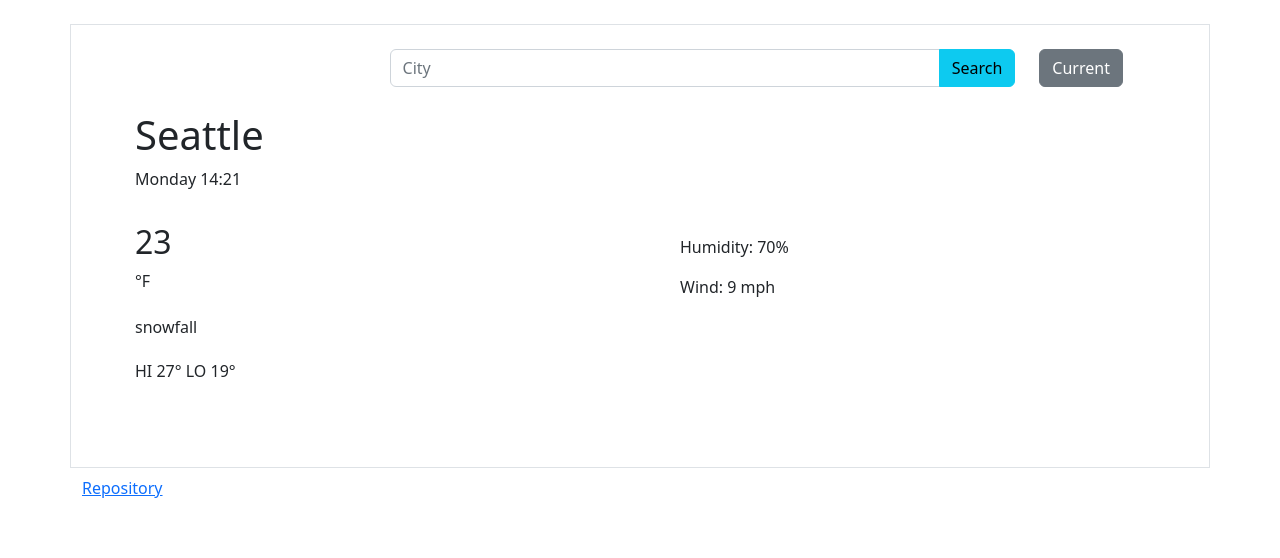
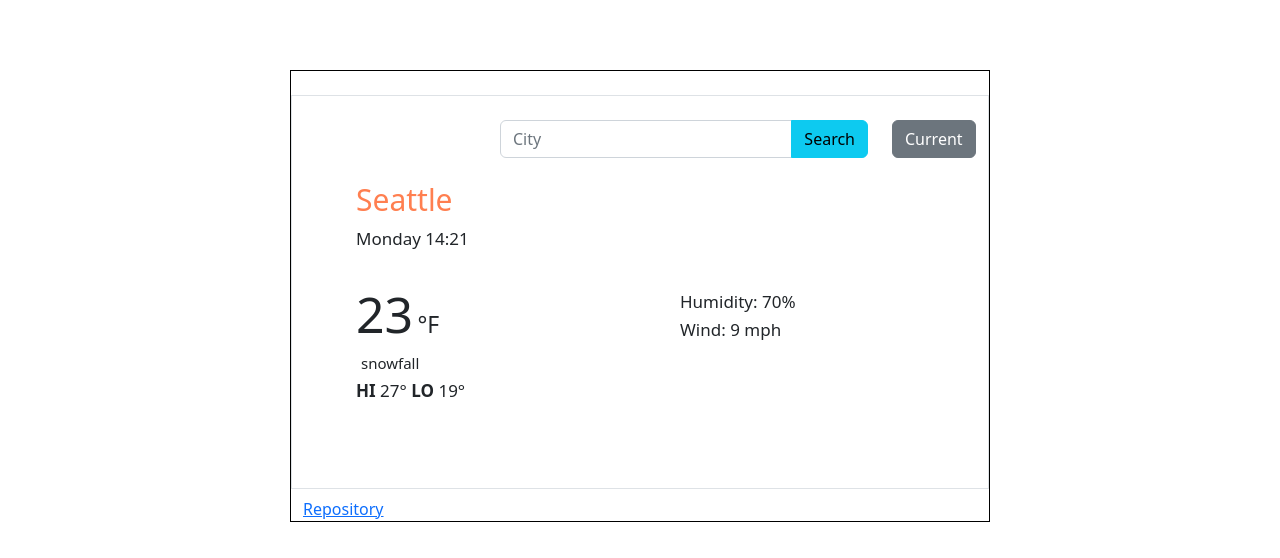
Before and after one commit to brim-bold/Newer-project, a website built with Parcel: page index.html in a window 1280 px wide. Built offline with nearby package versions, Linux system fonts and the light colour scheme.

Commit message:
updated css link path in html file

```diff
--- a/index.html
+++ b/index.html
@@ -12,7 +12,7 @@
       integrity="sha384-Zenh87qX5JnK2Jl0vWa8Ck2rdkQ2Bzep5IDxbcnCeuOxjzrPF/et3URy9Bv1WTRi"
       crossorigin="anonymous"
     />
-    <link href="src/styles.css" />
+    <link rel="stylesheet" type="text/css" href="/src/styles.css" />
   </head>
   <div class="container pt-4">
     <div class="row pb-1 mb-1 border">
```
